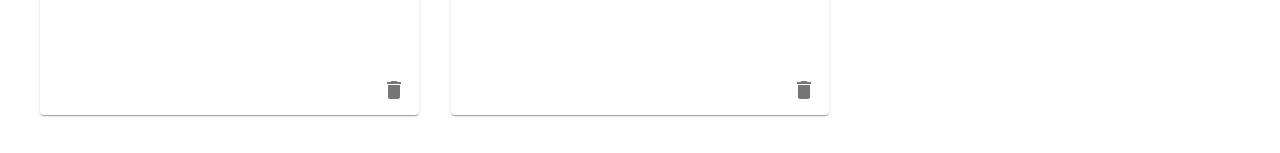
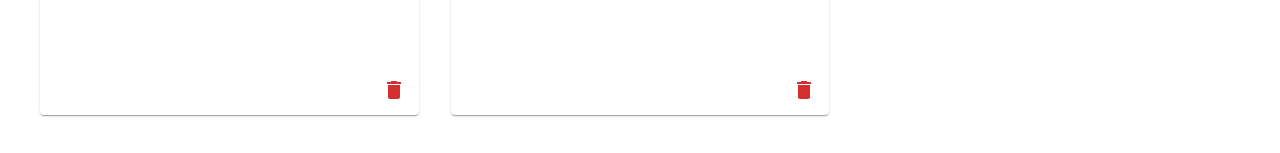
Before and after one commit to MohaElder/Trip, a React (Create React App) app: page / in a window 1280 px wide. Shown: the part 394-547 px from the top of the page. Built offline with nearby package versions, Linux system fonts and the light colour scheme.

Commit message:
refinements
optimize icon color and deleted some commented code

```diff
--- a/src/components/note/note.tsx
+++ b/src/components/note/note.tsx
@@ -68,7 +68,7 @@ function Note(props: { body: TypeNote, id: string, segment: string | undefined }
                 placeholder={props.body.placeholder}
             />
             <div className='delete-button' >
-                <IconButton aria-label="delete"
+                <IconButton aria-label="delete" color="error"
                     onClick={() => {
                         props.segment == undefined ?
                             dispatch(deleteNote({ id: props.id })) :
```
Also changed, not shown: src/features/trip/tripslice.ts (+0 -16 lines).
